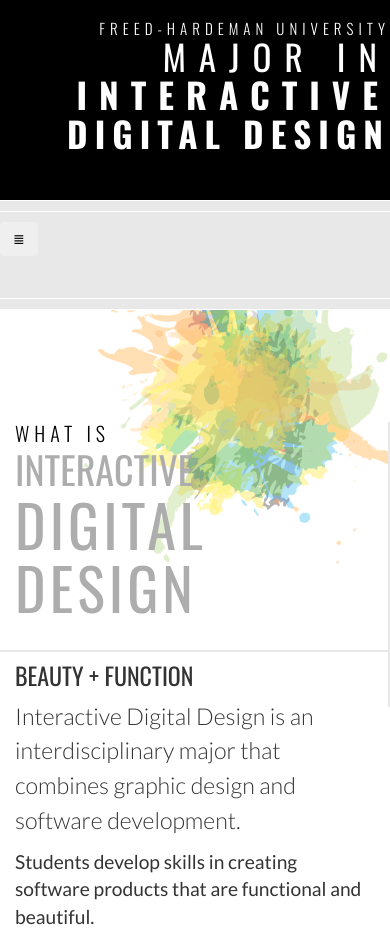
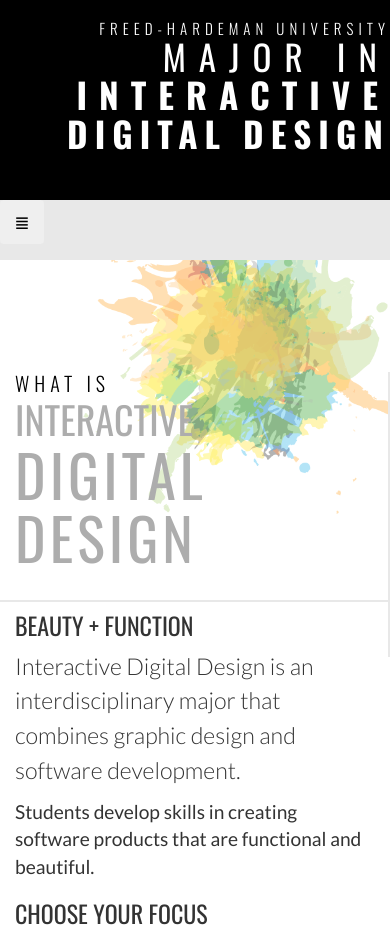
Before and after one commit to FHU/idd-site, a plain HTML site: page index.html in a window 390 px wide. Shown: the top 933 px of the page. Drawn offline with nearby package versions, Linux system fonts and the light colour scheme.

Commit message:
navigation changes
mobile nag improvements, sticky nav improvements

```diff
--- a/css/style.css
+++ b/css/style.css
@@ -129,24 +129,39 @@ section h2:after {
 
 #navBorder{
 	display:block;
-	height:100%;
+	height:60px;
 	width:100%;
-	border-top: 1px solid white;
-	border-bottom: 1px solid white;
+	/*border-top: 1px solid white;
+	border-bottom: 1px solid white;*/
+}
+
+#navBorder .container{
+	min-height: 0;
 }
 
 #anotherContainer{
 	display:block;
 	width: 100%;
-	height: 110px;
+	/*height: 110px;
 	padding: 10px 0 10px 0;
 	border-top: 1px solid white;
-	border-bottom: 1px solid white;
+	border-bottom: 1px solid white;*/
+}
+
+#mainNav p{
+	margin-bottom: 0;
+}
+
+#mainNav button{
+	width: 44px;
+	height: 44px;
+	font-size: 1.5em;
 }
 
 .stickyNav{
 	position: fixed;
 	width: 100%;
+	height: 60px;
 	left: 0;
 	top: 0;
 	z-index: 100;
@@ -159,7 +174,7 @@ section h2:after {
 	display:block;
 	width:100%;
 	text-align: center;
-	font-size: 1.5em;
+	font-size: 1.4em;
 }
 header nav ul li:hover, #navigation-scrollspy li.active a {
 	background-color: #D9D8D8;
@@ -170,8 +185,8 @@ header nav{
 	background-color: #e8e8e8;
 	color: black;
 	text-transform: uppercase;
-	margin-top: 10px;
-	margin-bottom: 10px;
+	/*margin-top: 10px;
+	margin-bottom: 10px;*/
 }
 
 header nav li{
@@ -242,6 +257,12 @@ header .container #img-text .heading {
 	margin: 0;
 	white-space: nowrap;
 }
+
+@media screen and (max-width: 925px){
+	#mainNav{
+		font-size: 0.77em;
+	}
+}
 /*
  * Off Canvas
  * --------------------------------------------------
@@ -285,6 +306,10 @@ header .container #img-text .heading {
     top: 0;
     width: 100%; /* 12 columns */
   }
+
+  #mainNav{
+	z-index: 100;
+  }
 }
 @media only screen
 and (max-width : 320px)
@@ -319,7 +344,7 @@ and (max-width : 346px)
 		margin-left: 5px;
 	}
 	#mainNav{
-		font-size:0.4em;
+		/*font-size:0.4em;*/
 	}
 }
 /******************** What is IDD ************************/
--- a/js/scrollNav.js
+++ b/js/scrollNav.js
@@ -12,6 +12,7 @@ $(document).ready(function(){
 		var offsetTop = offset.top;
 		var totalScroll = offsetTop-navheight;
 
+                $("#mainNav").removeClass("active");
 		$('body,html').animate({
 		scrollTop: totalScroll
 		}, 2000);
--- a/js/stickyNav.js
+++ b/js/stickyNav.js
@@ -5,9 +5,9 @@
     var scrollTop = $(window).scrollTop();
 
     if (scrollTop > stickyNavTop) {
-        $('#mainNav ul').addClass('stickyNav');
+        $('#navBorder').addClass('stickyNav');
     } else {
-        $('#mainNav ul').removeClass('stickyNav');
+        $('#navBorder').removeClass('stickyNav');
     }
     };
 
```
